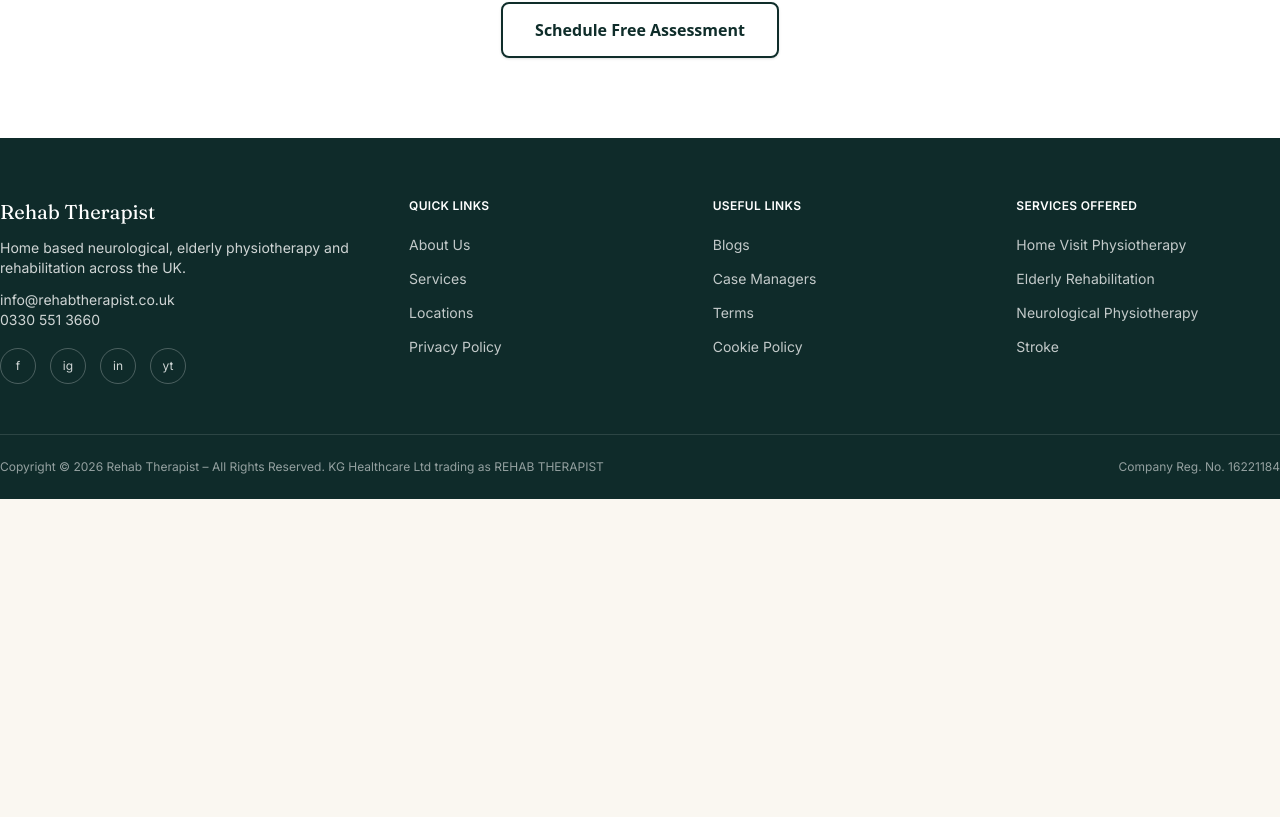
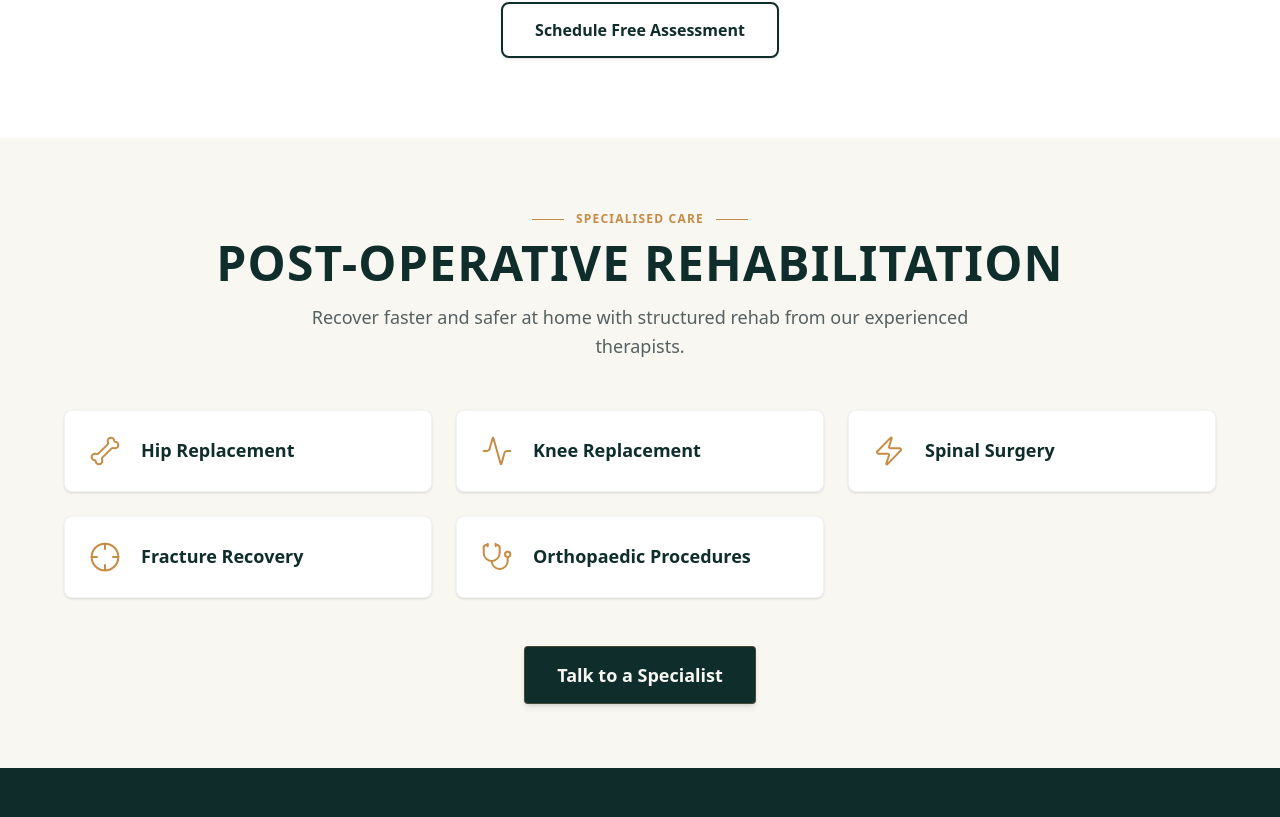
Before and after one commit to Sijan666/rehabTherapy, a React (Vite) app: page /conditions in a window 1280 px wide. Shown: the part 4123-4940 px from the top of the page. Before the commit the page ends 4622 px from the top, so only its background shows below. Built offline with nearby package versions, Linux system fonts and the light colour scheme.

Commit message:
feat: connect TalkDoctor section to treat page

```diff
--- a/src/components/pages/Treat.jsx
+++ b/src/components/pages/Treat.jsx
@@ -5,6 +5,7 @@ import Location from "../treatLayouts/Location";
 import Book from "../treatLayouts/Book";
 import Raffer from "../treatLayouts/Raffer";
 import Schedule from "../treatLayouts/Schedule";
+import TalkDoctor from "../treatLayouts/TalkDoctor";
 
 const Treat = () => {
   return (
@@ -23,6 +24,7 @@ const Treat = () => {
         <Book />
         <Raffer />
         <Schedule />
+        <TalkDoctor />
       </main>
     </>
   );
--- a/src/components/treatLayouts/TalkDoctor.jsx
+++ b/src/components/treatLayouts/TalkDoctor.jsx
@@ -1,3 +1,63 @@
+// import React from "react";
+// import { Bone, Activity, Zap, Crosshair, Stethoscope } from "lucide-react";
+
+// const TalkDoctor = () => {
+//   const services = [
+//     { id: 1, title: "Hip Replacement", icon: Bone },
+//     { id: 2, title: "Knee Replacement", icon: Activity },
+//     { id: 3, title: "Spinal Surgery", icon: Zap },
+//     { id: 4, title: "Fracture Recovery", icon: Crosshair },
+//     { id: 5, title: "Orthopaedic Procedures", icon: Stethoscope },
+//   ];
+
+//   return (
+//     <section className="bg-[#EBF2F4] py-16 px-4 sm:px-6 lg:px-8 font-sans">
+//       <div className="max-w-6xl mx-auto text-center">
+//         {/* Section Header Title */}
+//         <h2 className="text-3xl sm:text-4xl md:text-5xl font-black text-[#1A202C] uppercase tracking-wider mb-4 font-sans">
+//           POST-OPERATIVE REHABILITATION
+//         </h2>
+
+//         {/* Subtitle / Description */}
+//         <p className="text-[#4A5568] text-base md:text-lg max-w-2xl mx-auto mb-12 leading-relaxed font-normal">
+//           Recover faster and safer at home with structured rehab from our
+//           experienced therapists.
+//         </p>
+
+//         {/* Dynamic Card Grid (3 Columns on Desktop, 1 Column on Mobile) */}
+//         <div className="grid grid-cols-1 md:grid-cols-2 lg:grid-cols-3 gap-6 mb-12">
+//           {services.map((item) => {
+//             const IconComponent = item.icon;
+//             return (
+//               <div
+//                 key={item.id}
+//                 className="bg-white rounded-lg p-6 flex items-center gap-5 shadow-[0_4px_20px_rgba(0,0,0,0.05)] hover:shadow-lg transition-all duration-300 transform hover:-translate-y-1 border border-transparent hover:border-[#008A90]/20 group cursor-pointer"
+//               >
+//                 <div className="flex-shrink-0 text-[#008A90] group-hover:scale-110 transition-transform duration-300">
+//                   <IconComponent className="w-8 h-8 stroke-[1.5]" />
+//                 </div>
+//                 <span className="text-left font-semibold text-[#2D3748] text-base md:text-lg leading-snug">
+//                   {item.title}
+//                 </span>
+//               </div>
+//             );
+//           })}
+//         </div>
+
+//         {/* Call-to-Action (CTA) Button */}
+//         <div>
+//           <button className="bg-[#008A90] hover:bg-[#006E73] text-white font-semibold text-base md:text-lg px-8 py-3.5 rounded transition-all duration-300 shadow-md hover:shadow-lg active:scale-95 focus:outline-none focus:ring-4 focus:ring-[#008A90]/30">
+//             Talk to a Specialist
+//           </button>
+//         </div>
+//       </div>
+//     </section>
+//   );
+// };
+
+// export default TalkDoctor;
+
+
 import React from "react";
 import { Bone, Activity, Zap, Crosshair, Stethoscope } from "lucide-react";
 
@@ -11,32 +71,40 @@ const TalkDoctor = () => {
   ];
 
   return (
-    <section className="bg-[#EBF2F4] py-16 px-4 sm:px-6 lg:px-8 font-sans">
+    <section className="bg-[#F8F7F2] py-16 px-4 sm:px-6 lg:px-8 font-sans">
       <div className="max-w-6xl mx-auto text-center">
+
+        {/* Sub-header Badge */}
+        <div className="inline-flex items-center gap-3 mb-3">
+          <span className="h-[1px] w-8 bg-[#C68B45]"></span>
+          <span className="text-[#C68B45] uppercase tracking-widest text-xs font-semibold">Specialised Care</span>
+          <span className="h-[1px] w-8 bg-[#C68B45]"></span>
+        </div>
+
         {/* Section Header Title */}
-        <h2 className="text-3xl sm:text-4xl md:text-5xl font-black text-[#1A202C] uppercase tracking-wider mb-4 font-sans">
+        <h2 className="text-3xl sm:text-4xl md:text-5xl font-extrabold text-[#0F2D2A] uppercase tracking-wide mb-4">
           POST-OPERATIVE REHABILITATION
         </h2>
 
         {/* Subtitle / Description */}
-        <p className="text-[#4A5568] text-base md:text-lg max-w-2xl mx-auto mb-12 leading-relaxed font-normal">
+        <p className="text-[#556061] text-base md:text-lg max-w-2xl mx-auto mb-12 leading-relaxed font-normal">
           Recover faster and safer at home with structured rehab from our
           experienced therapists.
         </p>
 
-        {/* Dynamic Card Grid (3 Columns on Desktop, 1 Column on Mobile) */}
-        <div className="grid grid-cols-1 md:grid-cols-2 lg:grid-cols-3 gap-6 mb-12">
+        {/* Dynamic Card Grid */}
+        <div className="grid grid-cols-1 md:grid-cols-2 lg:grid-cols-3 gap-6 mb-12 justify-center">
           {services.map((item) => {
             const IconComponent = item.icon;
             return (
               <div
                 key={item.id}
-                className="bg-white rounded-lg p-6 flex items-center gap-5 shadow-[0_4px_20px_rgba(0,0,0,0.05)] hover:shadow-lg transition-all duration-300 transform hover:-translate-y-1 border border-transparent hover:border-[#008A90]/20 group cursor-pointer"
+                className="bg-white rounded-lg p-6 flex items-center gap-5 shadow-sm hover:shadow-md transition-all duration-300 transform hover:-translate-y-1 border border-[#0F2D2A]/5 hover:border-[#C68B45]/40 group cursor-pointer"
               >
-                <div className="flex-shrink-0 text-[#008A90] group-hover:scale-110 transition-transform duration-300">
+                <div className="flex-shrink-0 text-[#C68B45] group-hover:scale-110 transition-transform duration-300">
                   <IconComponent className="w-8 h-8 stroke-[1.5]" />
                 </div>
-                <span className="text-left font-semibold text-[#2D3748] text-base md:text-lg leading-snug">
+                <span className="text-left font-bold text-[#0F2D2A] text-base md:text-lg leading-snug">
                   {item.title}
                 </span>
               </div>
@@ -46,7 +114,7 @@ const TalkDoctor = () => {
 
         {/* Call-to-Action (CTA) Button */}
         <div>
-          <button className="bg-[#008A90] hover:bg-[#006E73] text-white font-semibold text-base md:text-lg px-8 py-3.5 rounded transition-all duration-300 shadow-md hover:shadow-lg active:scale-95 focus:outline-none focus:ring-4 focus:ring-[#008A90]/30">
+          <button className="bg-[#0F2D2A] hover:bg-[#112926] text-[#F8F7F2] font-semibold text-base md:text-lg px-8 py-3.5 rounded transition-all duration-300 shadow-md hover:shadow-lg active:scale-95 border border-[#C68B45]/30 focus:outline-none focus:ring-4 focus:ring-[#0F2D2A]/20">
             Talk to a Specialist
           </button>
         </div>
```
